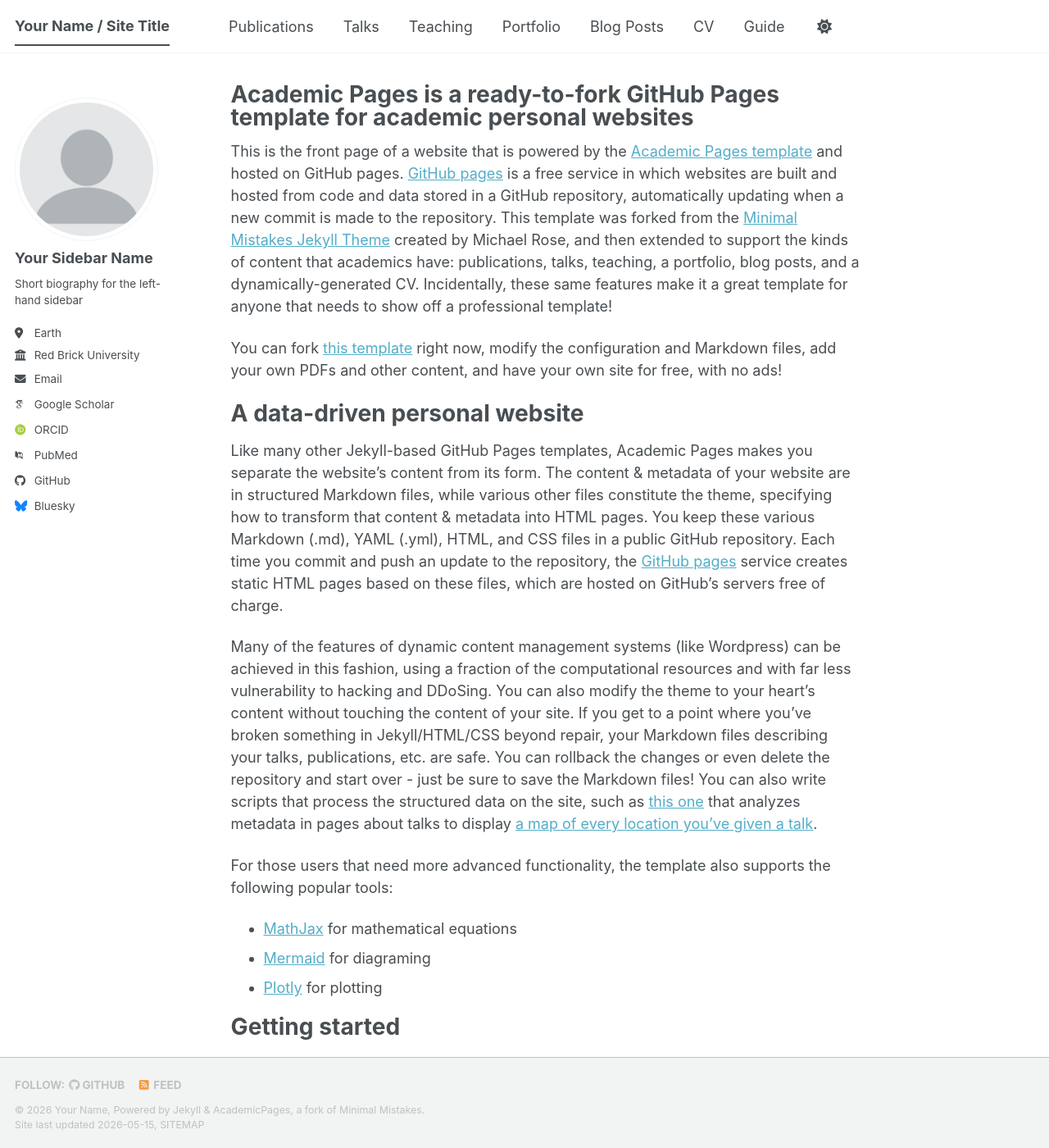
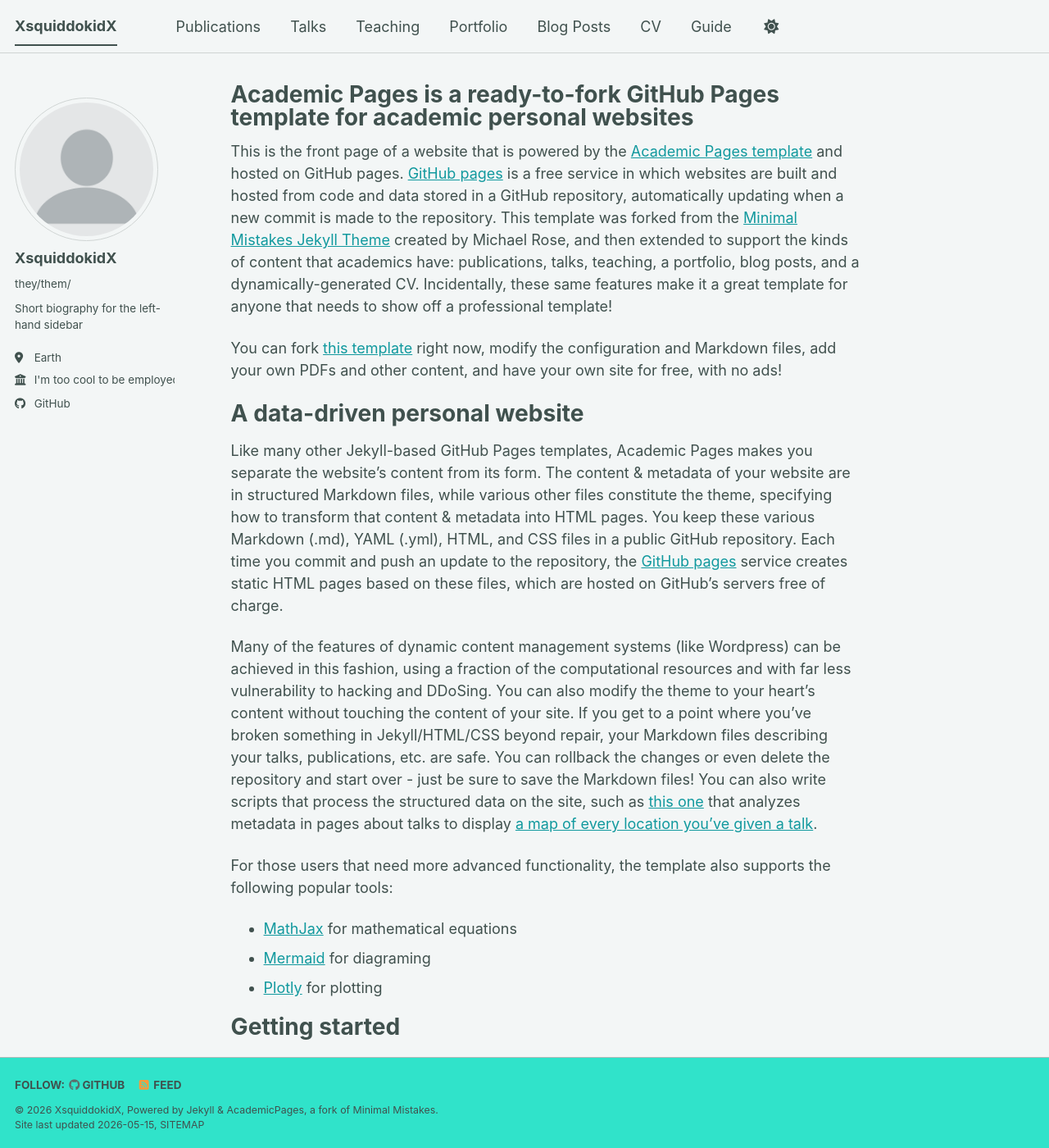
Before and after one commit to XsquiddokidX/xsquiddokidx.github.io, a Jekyll site: the page built from _pages/about.md, in a window 1280 px wide and 1400 px high. Shown: the whole window at 82% size. Built offline with Jekyll 4.4.1, drawn with Linux system fonts in a browser that asks for light colours; some web fonts are replaced; a script bundle is joined from its source files by our own code; library files that are not in the unit come from our copies.

Commit message:
Update site configuration with personal details

```diff
--- a/_config.yml
+++ b/_config.yml
@@ -8,15 +8,15 @@
 
 # Basic Site Settings
 locale                   : "en-US"
-site_theme               : "default" # The available themes options are "default", "air", "sunrise", "mint", "dirt" and "contrast"
-title                    : "Your Name / Site Title"
+site_theme               : "mint" # The available themes options are "default", "air", "sunrise", "mint", "dirt" and "contrast"
+title                    : "XsquiddokidX"
 title_separator          : "-"
-name                     : &name "Your Name"
-description              : &description "Your Name's academic portfolio"   # Update this with a general description of your site, this is the default if not overridden by a page
-url                      : https://academicpages.github.io # The base hostname & protocol for your site e.g. "https://[your GitHub username].github.io",
+name                     : &name "XsquiddokidX"
+description              : &description "This is my portfolio"   # Update this with a general description of your site, this is the default if not overridden by a page
+url                      : https://ablockhunter.me # The base hostname & protocol for your site e.g. "https://[your GitHub username].github.io",
                                                            # or if you already have some other page hosted on Github then use "https://[your GitHub username].github.io/[Your Repo Name]"
 baseurl                  : "" # the subpath of your site, e.g. "/blog"
-repository               : "academicpages/academicpages.github.io"
+repository               : "XsquiddokidX/xsqiddokidx.github.io"
 
 # Site Author - The following control what appear as part of the author content on the side bar.
 #               If a field is blank the icon and link will not appear, otherwise it will be shown.
@@ -24,24 +24,24 @@
 author:
   # Biographic information
   avatar           : "profile.png"
-  name             : "Your Sidebar Name"
-  pronouns         : # example: "she/her"
+  name             : "XsquiddokidX"
+  pronouns         : "they/them/"
   bio              : "Short biography for the left-hand sidebar"
   location         : "Earth"
-  employer         : "Red Brick University"
+  employer         : "I'm too cool to be employed"
   uri              : # URL
-  email            : "none@example.org"
+  email            : # Email
 
   # Academic websites
   academia         : # URL
-  arxiv            : # URL - Update with the correct link to your profile
-  googlescholar    : "https://scholar.google.com/citations?user=PS_CX0AAAAAJ"
+  arxiv            : # URL
+  googlescholar    : # URL
   inspire-hep      : # URL
   impactstory      : # URL
-  orcid            : "https://orcid.org/yourorcidurl"
+  orcid            : # URL
   semantic         : # URL
   ssrn             : # URL
-  pubmed           : "https://www.ncbi.nlm.nih.gov/pubmed/?term=john+snow"
+  pubmed           : # URL
   researchgate     : # URL
   scopus           : # URL
   zotero           : # URL
@@ -51,13 +51,13 @@
   bitbucket        : # Username - Update with your username on the site
   codepen          : # Username
   dribbble         : # Username
-  github           : "academicpages"
+  github           : "XsquiddokidX"
   kaggle           : # Username
   stackoverflow    : # User number or user number and name (i.e., use "1" or "1/jeff-atwood")
 
   # Social media
   artstation       : # Username
-  bluesky          : "bsky.app" # Replace this with you Bluesky username
+  bluesky          : # Replace this with you Bluesky username
   facebook         : # Username
   flickr           : # Username
   foursquare       : # Username
```
